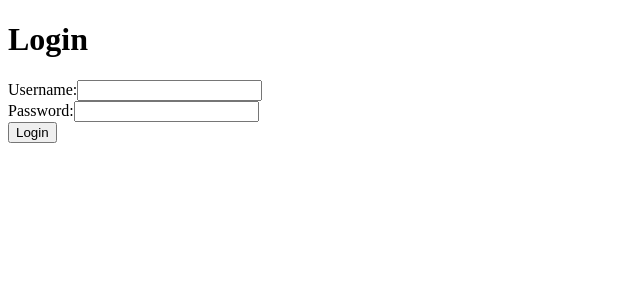
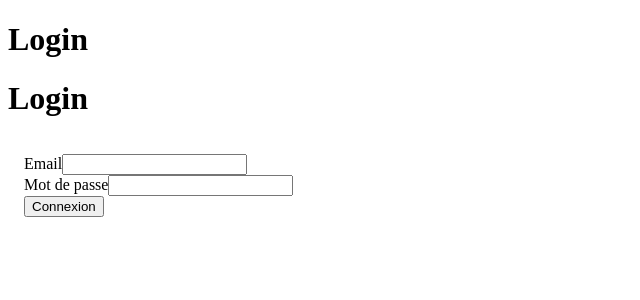
Before and after one commit to AlizeaMassePlat/overkillLocker, a Vue app in the folder admin-app/: page /connexion in a window 1280 px wide. Shown: the top 300 px of the page, without its empty margins (0-640 px from the left). Built offline with nearby package versions, Linux system fonts and the light colour scheme.

Commit message:
composant formulaire V0.1

```diff
--- a/admin-app/src/components/LoginFormComponent.vue
+++ b/admin-app/src/components/LoginFormComponent.vue
@@ -1,20 +1,26 @@
 <template>
-    <form @submit.prevent="handleSubmit">
   <div>
-        <label for="username">Username:</label>
-        <input type="text" id="username" v-model="username">
+    <header>
+      <h1>Login</h1>
+    </header>
+    <main>
+      <form @submit.prevent="handleSubmit" class="form">
+        <div class="form-item">
+          <label for="username">Email</label>
+          <input type="text" id="username" v-model="username" />
         </div>
-      <div>
-        <label for="password">Password:</label>
-        <input type="password" id="password" v-model="password">
+        <div class="form-item">
+          <label for="password">Mot de passe</label>
+          <input type="password" id="password" v-model="password" />
         </div>
-      <button type="submit">Login</button>
+        <button type="submit">Connexion</button>
       </form>
+    </main>
+  </div>
 </template>
 
 <script>
 export default {
-    name: 'LoginFormComponent',
   data() {
     return {
       username: '',
@@ -29,7 +35,8 @@
   }
 };
 </script>
-
 <style scoped>
-  /* Add your styles here */
+.form {
+  padding: 16px;
+}
 </style>
```
Lines whose indentation alone changed are shown as unchanged.
